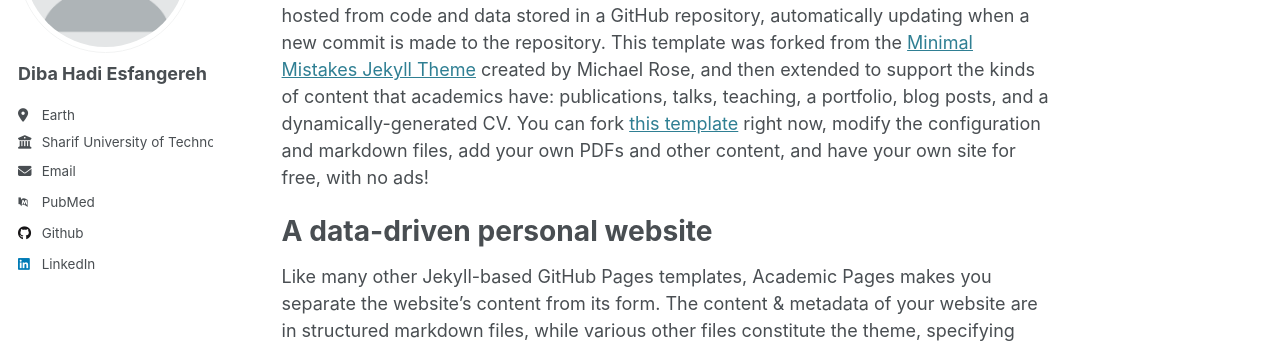
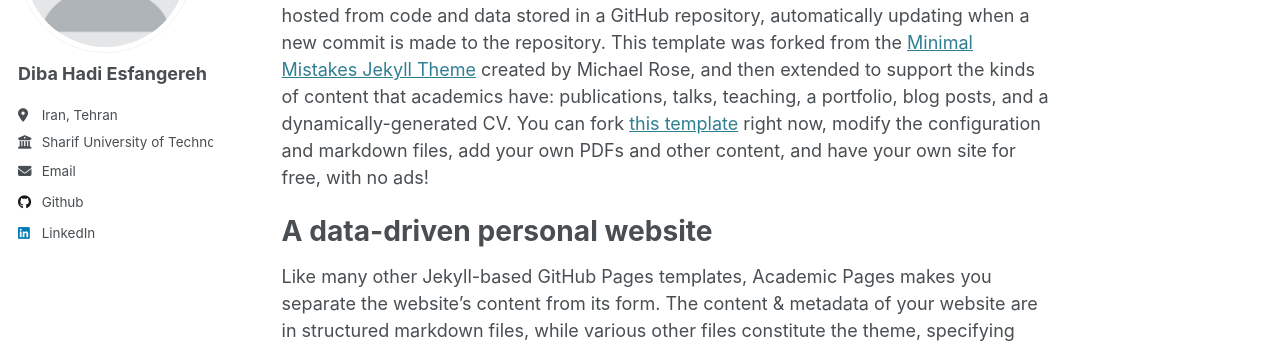
Before and after one commit to dibahadie/DibaHadiEsfangereh, a Jekyll site: the page built from _pages/about.md, in a window 1280 px wide. Shown: the part 228-576 px from the top of the page. Built offline with Jekyll 4.4.1, drawn with Linux system fonts in a browser that asks for light colours; some web fonts are replaced.

Commit message:
Update _config.yml

```diff
--- a/_config.yml
+++ b/_config.yml
@@ -25,7 +25,7 @@ author:
   name             : "Diba Hadi Esfangereh"
   pronouns         : # example: "she/her"
   bio              : ""
-  location         : "Earth"
+  location         : "Iran, Tehran"
   employer         : "Sharif University of Technology"
   uri              : # URL
   email            : "diba.hadie@gmail.com"
@@ -36,7 +36,7 @@ author:
   impactstory      : # URL
   #orcid            : "http://orcid.org/yourorcidurl"
   semantic         : # URL
-  pubmed           : "https://www.ncbi.nlm.nih.gov/pubmed/?term=john+snow"
+  #pubmed           : "https://www.ncbi.nlm.nih.gov/pubmed/?term=john+snow"
   researchgate     : # URL
   scopus           : # URL
 
```
